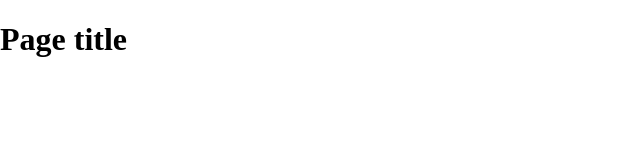
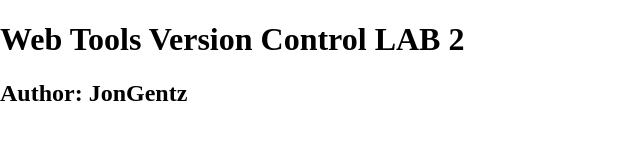
Before and after one commit to JonGentz/wtvclab3Gentz, a plain HTML site: page index.html in a window 1280 px wide. Shown: the whole page, without its empty margins (0-640 px from the left). Drawn offline with nearby package versions, Linux system fonts and the light colour scheme.

Commit message:
Vc Lab 2 assignment
This is for web tools

```diff
--- a/index.html
+++ b/index.html
@@ -14,7 +14,8 @@
     </head>
     <body>
     <header>
-	<h1>Page title</h1>
+	<h1>Web Tools Version Control LAB 2</h1>
+        <h2>Author: JonGentz</h2>
     </header>
     <nav id="pageNav">
     </nav>
```
